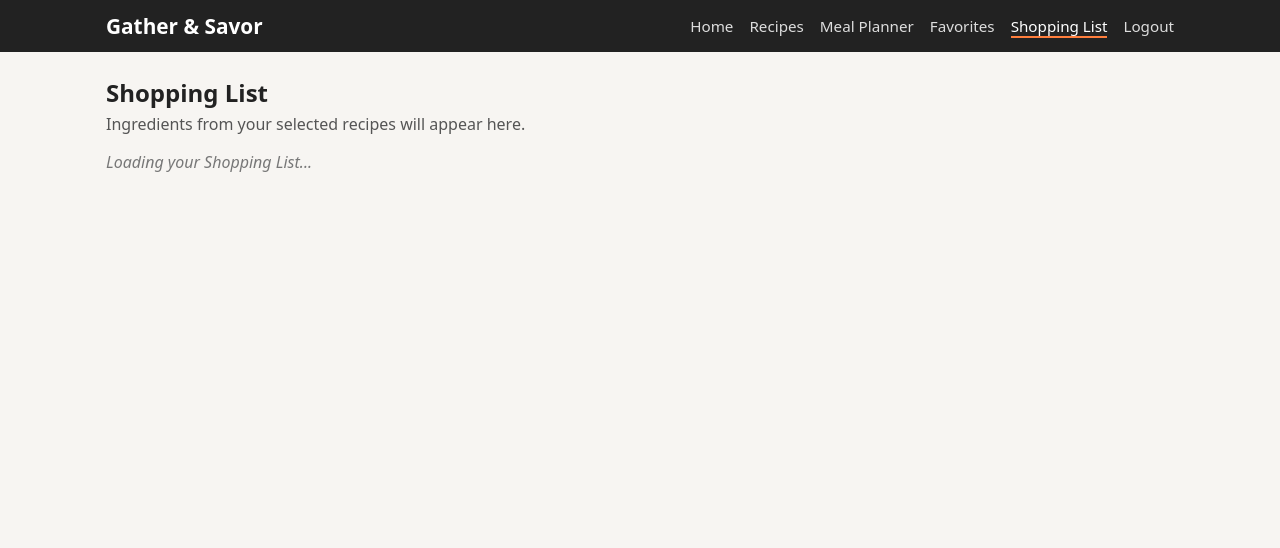
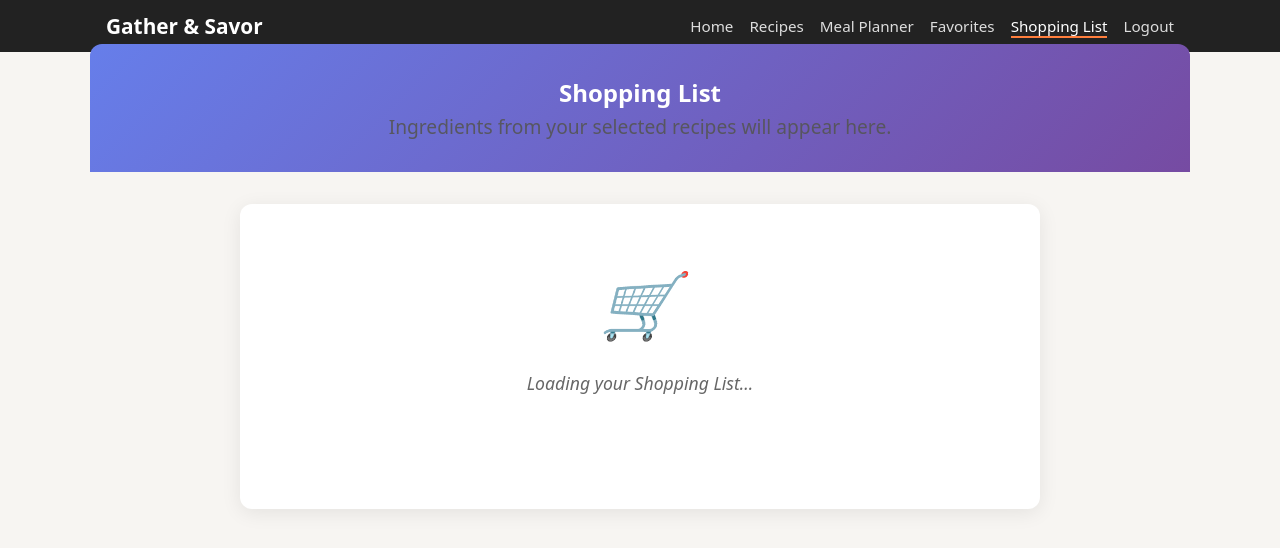
Before and after one commit to Manahil2026/gather-savor_FinalProject, a PHP site: page /Shopping-list.php in a window 1280 px wide. Shown: the top 548 px of the page. Run offline with PHP 8.4, Linux system fonts and the light colour scheme; the visitor is signed in with stand-in values (Sample User, id 1).

Commit message:
Shopping-list.php

```diff
--- a/Shopping-list.php
+++ b/Shopping-list.php
@@ -7,10 +7,11 @@ $user_id = $_SESSION['user_id'];
 <html>
 <head>
   <meta charset="utf-8">
-  <meta name="viewport" content="width=device-width, initial-scale=1.0">
+  <meta name="viewport" content="width=device-width", initial-scale=1.0">
   <title>Gather & Savor | Shopping List</title>
   <link rel="stylesheet" href="style.css">
-  <script defer src="app.js"></script> <!-- app.js will be replaced with shopping-list.js which will provoide logic for rendering ingredients from api -->
+  <link rel="stylesheet" href="shopping-list.css">
+  <script defer src="shopping-list.js"></script>
 </head>
 <body>
   <header>
```
